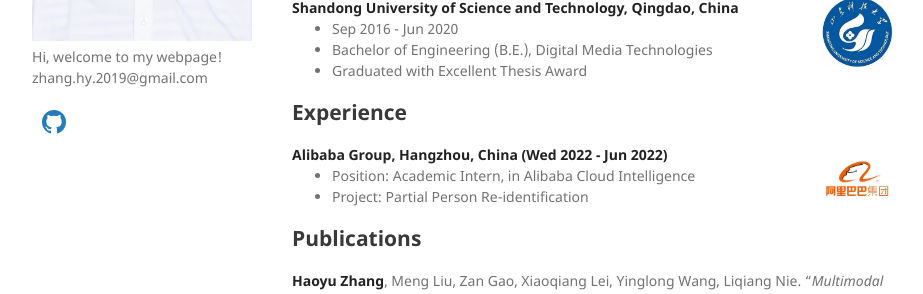
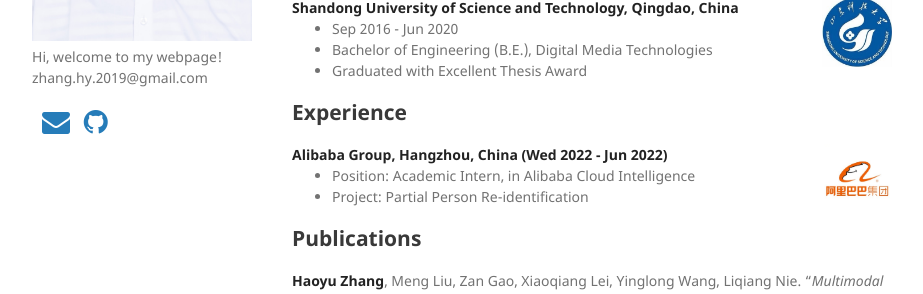
Before and after one commit to Hyu-Zhang/Hyu-Zhang.github.io, a Jekyll site: the page built from index.md, in a window 1280 px wide. Shown: the part 376-670 px from the top of the page, without its empty margins (178-1101 px from the left). Built offline with Jekyll 4.4.1, drawn with Linux system fonts in a browser that asks for light colours; a style sheet for code colours, icons or effects is not loaded; our own code applies the rules of GitHub Pages for plain Markdown files.

Commit message:
Update default.html

```diff
--- a/_layouts/default.html
+++ b/_layouts/default.html
@@ -27,8 +27,10 @@
         <a href="https://www.researchgate.net/profile/Haoyu-Zhang-34" target="_blank" rel="external" style="padding-left:10px;">
               <i class="fa fa-github-square fa-2x" aria-hidden="true"></i> </a> -->
 
+        <a href="" target="_blank" rel="external" style="padding-left:10px;">
+          <i class="fa fa-envelope fa-2x" aria-hidden="true"></i> </a>
         <a href="https://github.com/Hyu-Zhang" target="_blank" rel="external" style="padding-left:10px;">
-              <i class="fa fa-github fa-2x" aria-hidden="true"></i> </a>
+          <i class="fa fa-github fa-2x" aria-hidden="true"></i> </a>
         <a href="https://scholar.google.com/citations?hl=zh-CN&user=HGPmq2YAAAAJ" target="_blank" rel="external" style="padding-left:10px;">
           <i class="ai ai-google-scholar ai-2x" aria-hidden="true"></i> </a>
         <a href="" target="_blank" rel="external" style="padding-left:10px;">
```
